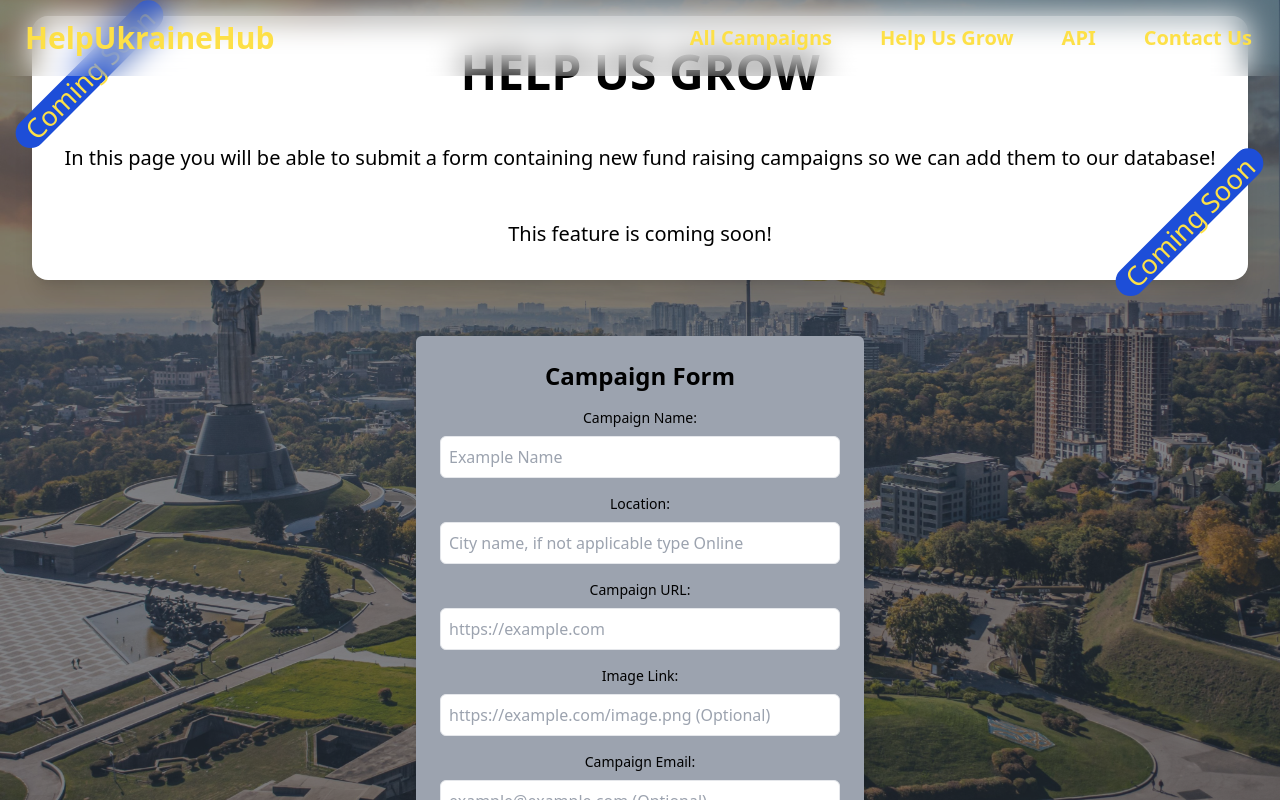
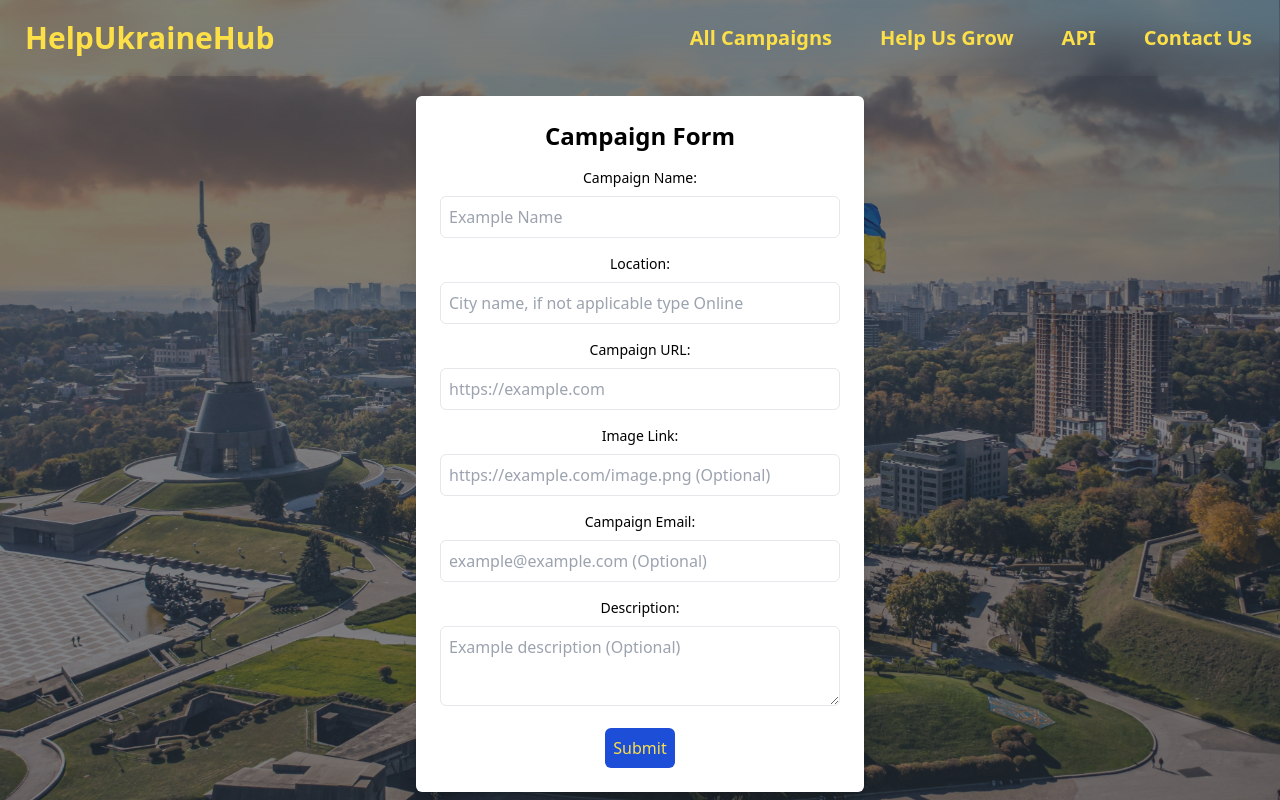
Before and after one commit to iamduarte/helpukrainehub, a Next.js app: page /campaigns/submit-new in a window 1280 px wide. Shown: the top 800 px of the page. Built offline with nearby package versions, Linux system fonts and the light colour scheme.

Commit message:
Filter component and db conn updated

```diff
--- a/components/ui/AddCampaignForm.js
+++ b/components/ui/AddCampaignForm.js
@@ -11,6 +11,7 @@ export default function AddCampaignForm() {
     email: "",
     tags: "",
     featured: false,
+    verified: false,
   });
 
   const handleChange = (e) => {
@@ -37,7 +38,7 @@ export default function AddCampaignForm() {
   };
 
   return (
-    <div className="w-full max-w-md mx-auto mt-10 bg-gray-400 p-6 rounded-md shadow-xl text-black">
+    <div className="w-full max-w-md mx-auto mt-20 bg-base-100 p-6 rounded-md shadow-xl text-black">
       <h2 className="text-2xl font-semibold mb-4">Campaign Form</h2>
 
       <form onSubmit={handleSubmit} className="space-y-4">
--- a/components/ui/FilterCampaign.js
+++ b/components/ui/FilterCampaign.js
@@ -1,9 +1,16 @@
 import { set } from "mongoose";
 import React, { useState, useEffect } from "react";
 
-export default function FilterCampaign() {
+export default function FilterCampaign({ passedTags }) {
   const [tags, setTags] = useState([]);
   const [selectedTags, setSelectedTags] = useState([]);
+
+  //if passedTags is not empty, set selectedTags to passedTags
+  useEffect(() => {
+    if (passedTags && passedTags.length > 0) {
+      setSelectedTags(passedTags);
+    }
+  }, [passedTags]);
 
   //get all campaigns from API, create an array of non repeated tags from all campaigns, console.log the array
   const getTags = async () => {
--- a/mongo/index.js
+++ b/mongo/index.js
@@ -2,7 +2,35 @@
 
 import { MongoClient } from "mongodb";
 
+// export async function connectToDatabase() {
+//   const client = await MongoClient.connect(process.env.DB_URI, {});
+//   return client;
+// }
+
+let cached = global.mongo;
+
+if (!cached) {
+  cached = global.mongo = { conn: null, promise: null };
+}
+
 export async function connectToDatabase() {
-  const client = await MongoClient.connect(process.env.DB_URI, {});
-  return client;
+  if (cached.conn) {
+    return cached.conn;
+  }
+
+  if (!cached.promise) {
+    const opts = {
+      useNewUrlParser: true,
+      useUnifiedTopology: true,
+    };
+    cached.promise = MongoClient.connect(process.env.DB_URI, opts).then(
+      (client) => {
+        cached.conn = client;
+        return client;
+      }
+    );
+  }
+
+  await cached.promise;
+  return cached.conn;
 }
--- a/pages/campaigns/[tags].js
+++ b/pages/campaigns/[tags].js
@@ -5,14 +5,15 @@ import { useRouter } from "next/router";
 import { useEffect, useState } from "react";
 import AllCampaignsCard from "@/components/ui/AllCampaignsCard";
 import FilterCampaign from "@/components/ui/FilterCampaign";
+import { set } from "mongoose";
 
 export default function FileterdCampaigns() {
   const router = useRouter();
   const { query } = router;
-  console.log(query);
 
   //fetch campaigns from API using query params
   const [campaigns, setCampaigns] = useState([]);
+  const [tags, setTags] = useState([]);
 
   useEffect(() => {
     const getCampaigns = async () => {
@@ -20,9 +21,13 @@ export default function FileterdCampaigns() {
 
       const res = await fetch(`/api/v1/campaigns?${query.tags}`);
       const campaigns = await res.json();
-      console.log("USE EFFECT");
-      console.log(campaigns);
       setCampaigns(campaigns);
+
+      //create an array of tags from query params
+      const queryTags = query.tags.split("&tag=");
+      //remove 'tag=' from the first element of the array
+      queryTags[0] = queryTags[0].replace("tag=", "");
+      setTags(queryTags);
     };
     getCampaigns();
   }, [query]);
@@ -39,7 +44,7 @@ export default function FileterdCampaigns() {
       >
         <div className="hero-overlay bg-opacity-60"></div>
         <div className="hero-content text-center w-screen grid mt-20">
-          <FilterCampaign />
+          <FilterCampaign passedTags={tags} />
           {campaigns &&
             campaigns.length > 0 &&
             campaigns.map((campaign) => (
--- a/pages/campaigns/submit-new.js
+++ b/pages/campaigns/submit-new.js
@@ -17,22 +17,6 @@ export default function SubmitNew() {
       >
         <div className="hero-overlay bg-opacity-60"></div>
         <div className="hero-content text-center text-neutral-content w-screen flex flex-col">
-          <div className="card lg:card-side bg-base-100 shadow-xl">
-            <div className="card-body text-black">
-              <h1 className="text-5xl font-bold">HELP US GROW</h1>
-              <p className="mt-10 text-xl">
-                In this page you will be able to submit a form containing new
-                fund raising campaigns so we can add them to our database!
-              </p>
-              <p className="mt-10 text-xl">This feature is coming soon!</p>
-              <div className="badge bg-blue-700 text-lg text-yellow-300 border-none absolute bottom-12 -right-2 transform scale-150 -rotate-45">
-                Coming Soon
-              </div>
-              <div className="badge bg-blue-700 text-lg text-yellow-300 border-none absolute top-12 -left-2 transform scale-150 -rotate-45">
-                Coming Soon
-              </div>
-            </div>
-          </div>
           <AddCampaignForm />
         </div>
       </div>
--- a/pages/setup-api.js
+++ b/pages/setup-api.js
@@ -8,7 +8,7 @@ import { handleClientScriptLoad } from "next/script";
 export default function ApiInfo() {
   const [isCopied, setIsCopied] = useState(false);
   //const apiLink = "http://localhost:3000/api/v1/test-data";
-  const apiLink = "https://helpukrainehub-cd14b.web.app/api/v1/test-data";
+  const apiLink = "https://helpukrainehub-cd14b.web.app/api/v1/campaings";
 
   const handleCopyClick = () => {
     navigator.clipboard.writeText(apiLink).then(() => {
```
